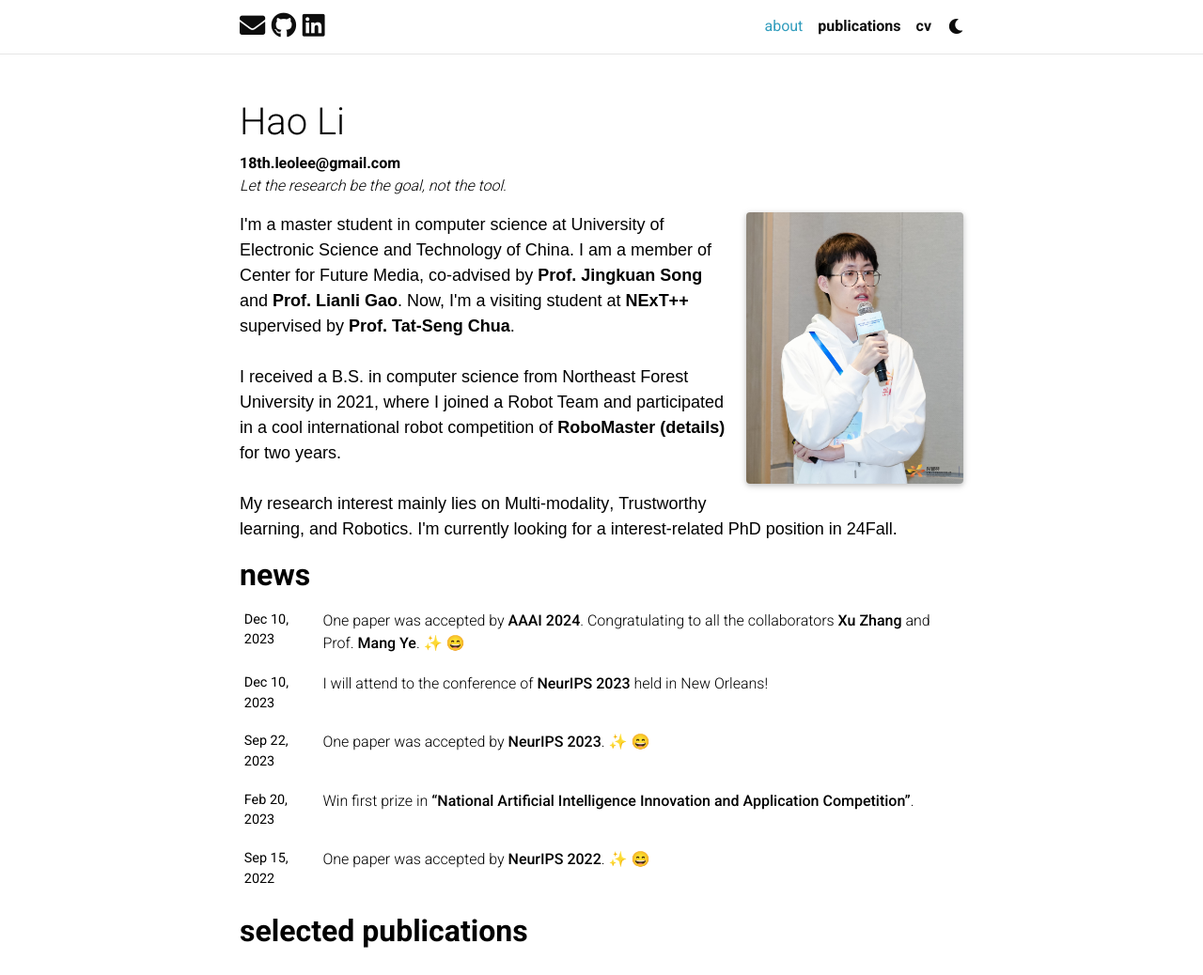
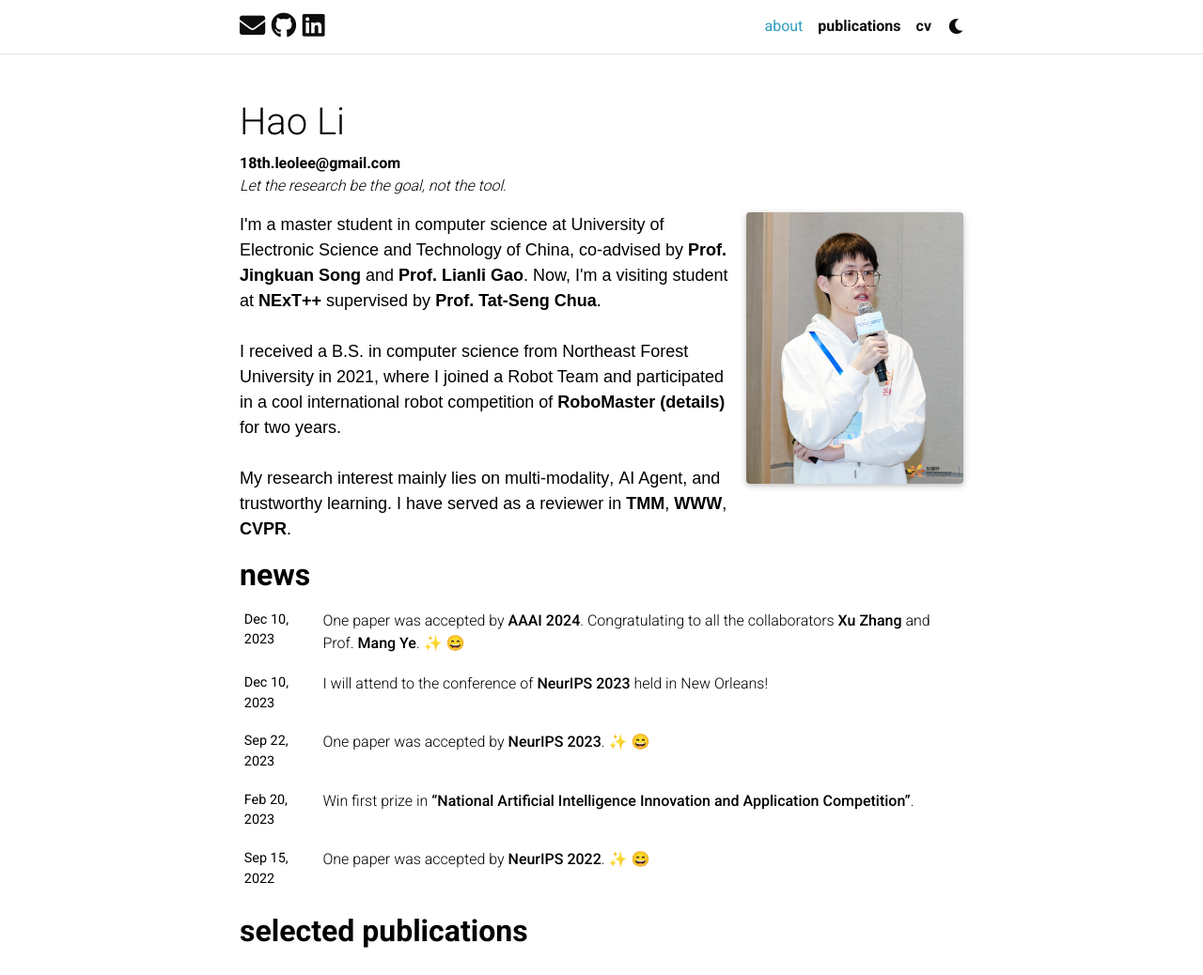
Before and after one commit to leolee99/leolee99.github.io, a Jekyll site: the page built from _pages/about.md, in a window 1280 px wide and 1236 px high, cut to the strip 0-1038 px from the top of the window. Shown: the whole strip at 94% size. Built offline with Jekyll 4.4.1, drawn with Linux system fonts in a browser that asks for light colours; full-size pictures stand in for the smaller copies a plugin makes; emoji names are drawn with the system emoji font; comment, search, counter and statistics services are not loaded; a style sheet for code colours, icons or effects is not loaded.

Commit message:
Update about.md

```diff
--- a/_pages/about.md
+++ b/_pages/about.md
@@ -27,13 +27,13 @@ social: false  # includes social icons at the bottom of the page
     }
 </style>
 
-<p style="font-family: Arial, sans-serif; font-size: 18px">I'm a master student in computer science at University of Electronic Science and Technology of China. I am a member of <a href="https://cfm.uestc.edu.cn/index" style="font-weight: bolder;">Center for Future Media</a>, co-advised by <a href="https://jingkuansong.github.io/" style="font-weight: bold;">Prof. Jingkuan Song</a> and <a href="https://lianligao.github.io/" style="font-weight: bold;">Prof. Lianli Gao</a>. Now, I'm a visiting student at <a href="https://www.nextcenter.org/" style="font-weight: bold;">NExT++</a> supervised by <a href="https://www.chuatatseng.com/" style="font-weight: bold;">Prof. Tat-Seng Chua</a>.
+<p style="font-family: Arial, sans-serif; font-size: 18px">I'm a master student in computer science at University of Electronic Science and Technology of China, co-advised by <a href="https://jingkuansong.github.io/" style="font-weight: bold;">Prof. Jingkuan Song</a> and <a href="https://lianligao.github.io/" style="font-weight: bold;">Prof. Lianli Gao</a>. Now, I'm a visiting student at <a href="https://www.nextcenter.org/" style="font-weight: bold;">NExT++</a> supervised by <a href="https://www.chuatatseng.com/" style="font-weight: bold;">Prof. Tat-Seng Chua</a>.
 <br>
 <br>
 I received a B.S. in computer science from Northeast Forest University in 2021, where I joined a Robot Team and participated in a cool international robot competition of <a href="https://www.robomaster.com/en-US" style="font-weight: bold;">RoboMaster</a> <a href="https://leolee99.github.io/projects/RoboMaster/" style="font-weight: bold;">(details)</a> for two years.
 <br>
 <br>
-My research interest mainly lies on <b>Multi-modality</b>, <b>Trustworthy learning</b>, and <b>Robotics</b>. I'm currently looking for a interest-related PhD position in 24Fall.</p>
+My research interest mainly lies on <b>multi-modality</b>, <b>AI Agent</b>, and <b>trustworthy learning</b>. I have served as a reviewer in <a style="font-weight: bold;">TMM</a>, <a style="font-weight: bold;">WWW</a>, <a style="font-weight: bold;">CVPR</a>.</p>
 
 
 
```
